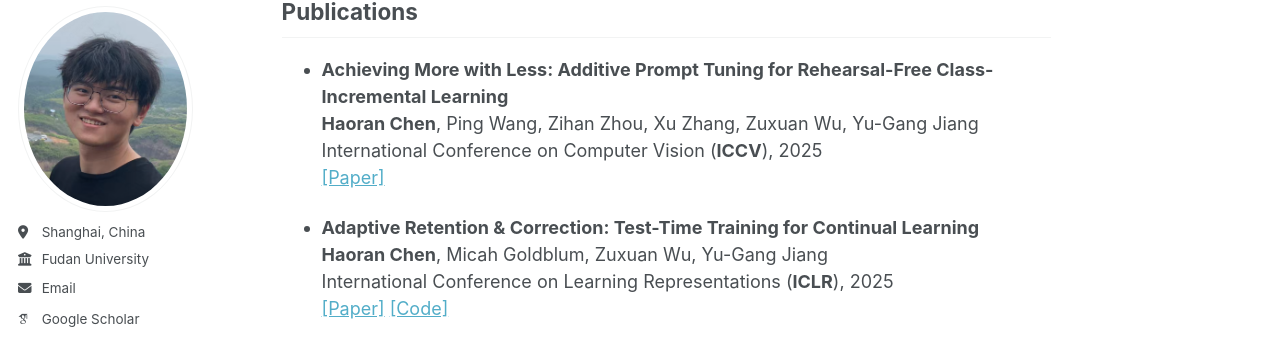
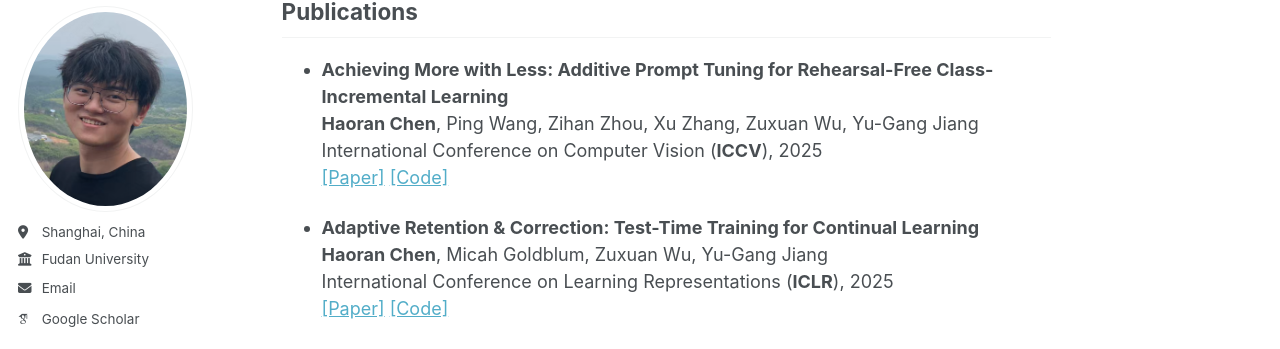
Before and after one commit to HaoranChen/haoranchen.github.io, a Jekyll site: the page built from _pages/about.md, in a window 1280 px wide and 900 px high, scrolled down 530 px. Shown: the part 93-442 px from the top of the window. Built offline with Jekyll 4.4.1, drawn with Linux system fonts in a browser that asks for light colours; some web fonts are replaced.

Commit message:
Update about.md

```diff
--- a/_pages/about.md
+++ b/_pages/about.md
@@ -25,8 +25,7 @@ I am a Ph.D. Candidate at the School of Computer Science, Fudan University, wher
 - **Achieving More with Less: Additive Prompt Tuning for Rehearsal-Free Class-Incremental Learning**
   **Haoran Chen**, Ping Wang, Zihan Zhou, Xu Zhang, Zuxuan Wu, Yu-Gang Jiang
   International Conference on Computer Vision (**ICCV**), 2025
-  [\[Paper\]](https://arxiv.org/abs/2503.07979)
-
+  [\[Paper\]](https://arxiv.org/abs/2503.07979) [\[Code\]](https://github.com/HaoranChen/Additive-Prompt-Tuning)
 
 
 - **Adaptive Retention & Correction: Test-Time Training for Continual Learning**
```
